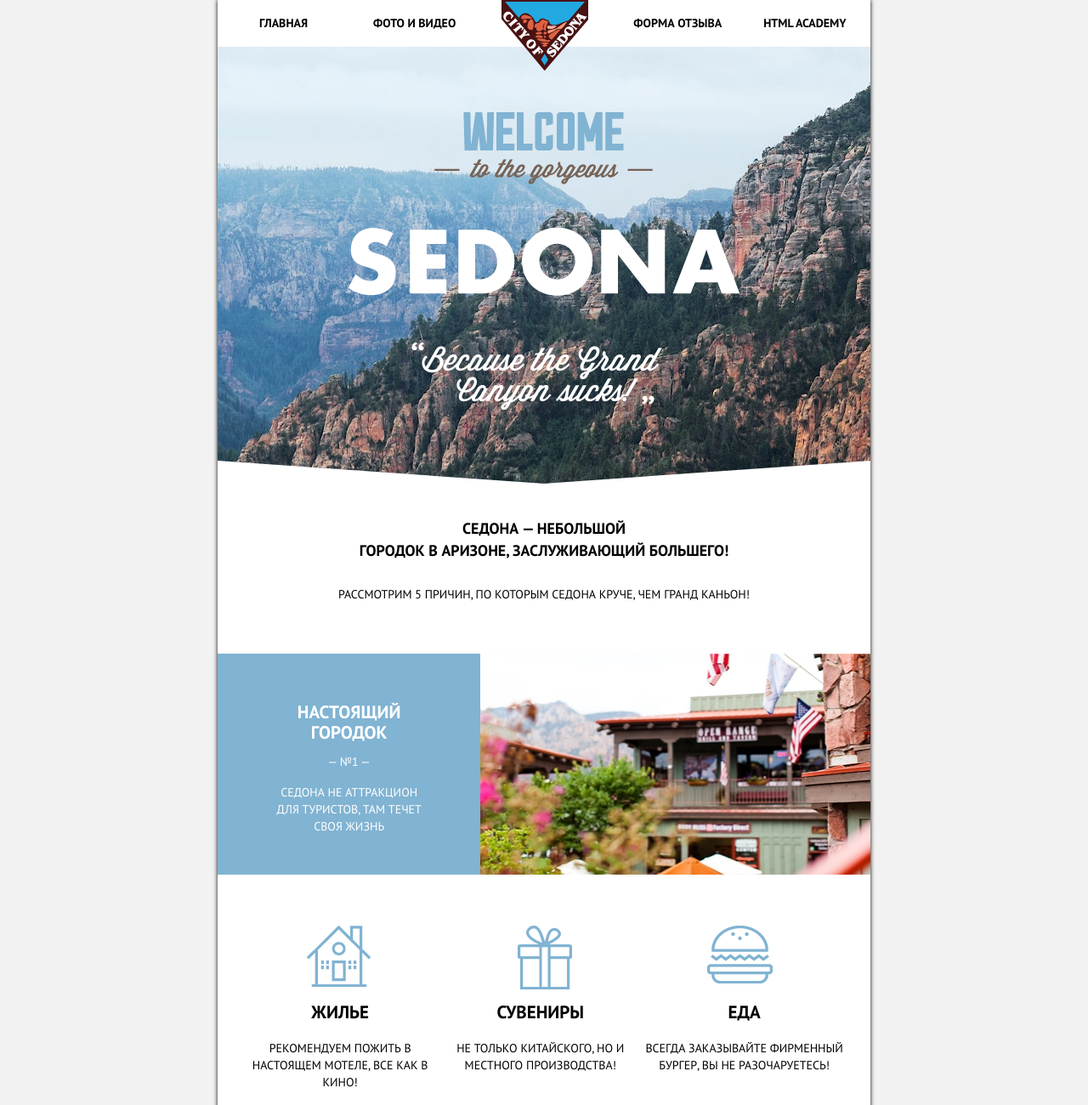
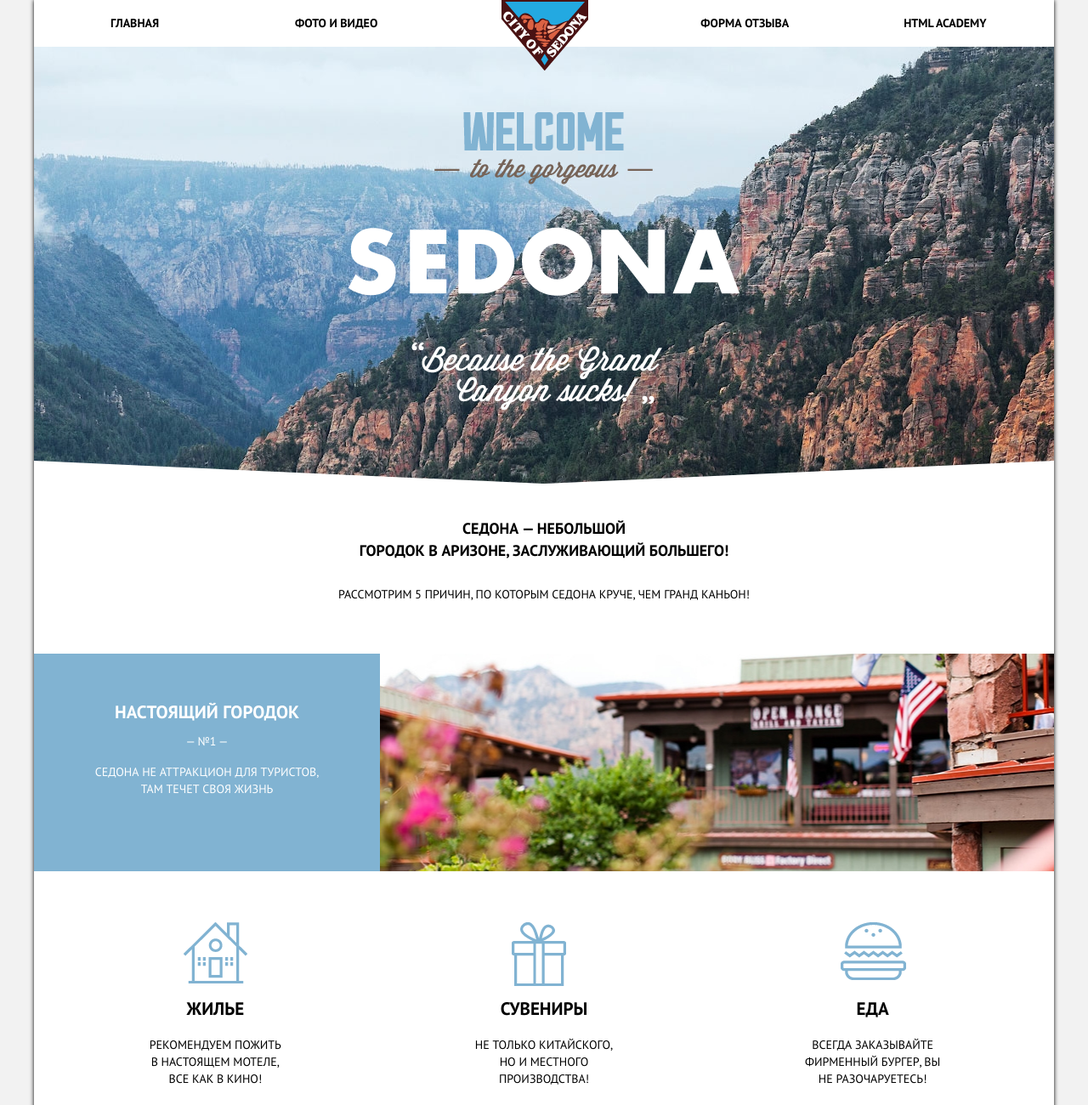
Before and after one commit to 1Dernir/sedona, a plain HTML site: page index.html in a window 1280 px wide. Shown: the top 1300 px of the page at 85% size. Drawn offline with nearby package versions, Linux system fonts and the light colour scheme; files that its build step writes are made by us from their sources.

Commit message:
завершена верстка десктопной версии главной страницы

```diff
--- a/sass/style.scss
+++ b/sass/style.scss
@@ -365,7 +365,7 @@ body {
   background-position-y: 15px;
 }
 
-@media screen and (min-width: 740px) {
+@media screen and (min-width: 768px) {
   .nav-list--close,
   .nav-list--open {
     display: none;
@@ -453,10 +453,12 @@ body {
   }
   .list__item-gift {
     background-image: url("../img/icon-gift-tablet.png");
+    order: 1;
   }
   .list__item-food {
     padding-bottom: 15px;
     background-image: url("../img/icon-food-tablet.png");
+    order: 2;
   }
   .feature__list-title {
     margin-top: 150px;
@@ -516,7 +518,60 @@ body {
   }
 }
 
-
+@media screen and (min-width: 1200px) {
+  body {
+    width: 1200px;
+  }
+  .nav-list--element:nth-child(1) {
+    margin-left: 90px;
+  }
+  .nav-list--element:nth-child(2) {
+    margin-left: 160px;
+  }
+  .nav-list--element:nth-child(3) {
+    margin-left: 380px;
+  }
+  .nav-list--element:nth-child(4) {
+    margin-left: 135px;
+  }
+  .intro {
+    background-image: url('../img/bg-desktop.jpg');
+    background-repeat: no-repeat;
+    background-position: center;
+  }
+  .intro::after {
+    border-right: 600px solid $white;
+  }
+  .intro::before {
+    border-left: 600px solid $white;
+  }
+  .feature__item {
+    width: 330px;
+  }
+  .feature__image--city {
+    width: 800px;
+    height: 256px;
+    background-image: url(../img/photo-city-desktop.jpg);
+  }
+  .feature__list-item {
+    width: 165px;
+    background-position-x: 45px;
+  }
+  .feature__list {
+    justify-content: space-around;
+  }
+  .feature__image--bridge {
+    width: 800px;
+    height: 256px;
+    background-image: url('../img/photo-bridge-desktop.jpg');
+  }
+  .item-bridge {
+    width: 400px;
+  }
+  .map-frame {
+    width: 1200px;
+  }
+}
 
 
 
```
Also changed, not shown: img/bg-desktop.jpg (added), img/photo-bridge-desktop.jpg (added), img/photo-city-desktop.jpg (added).
